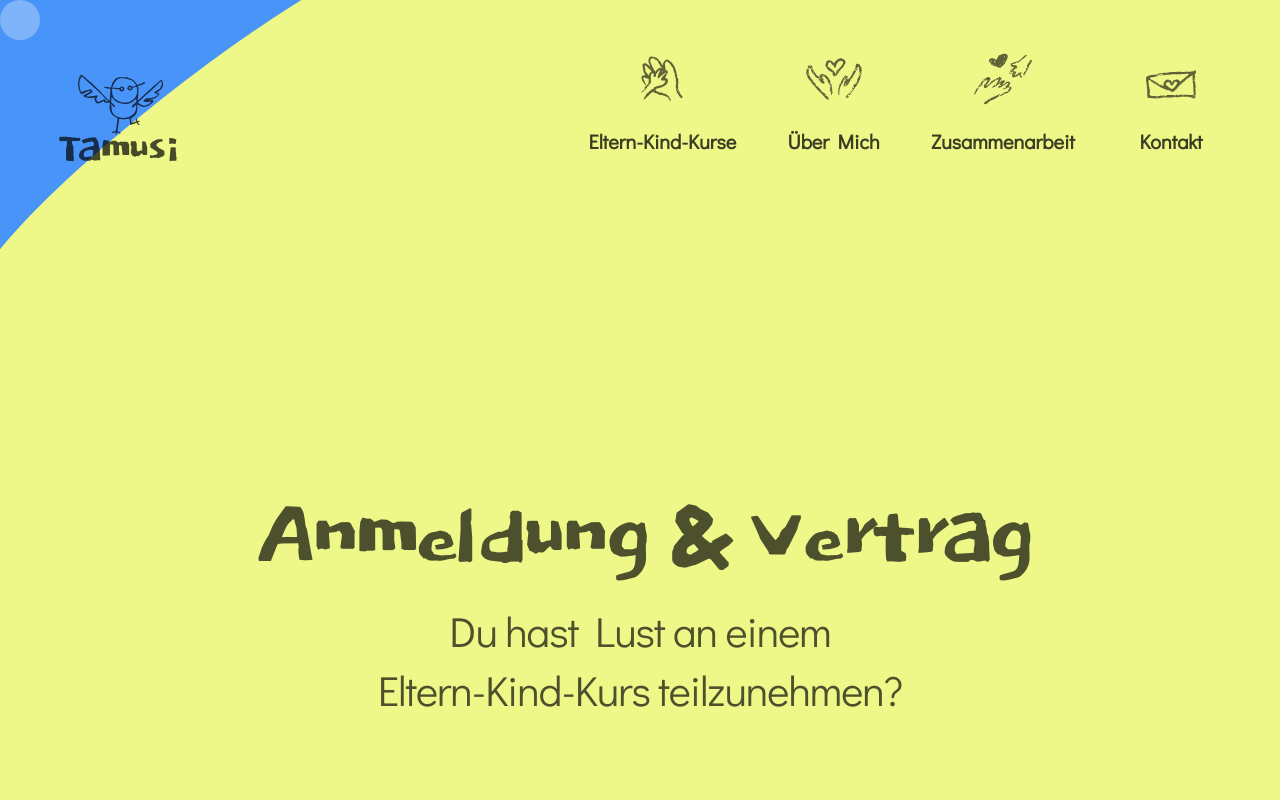
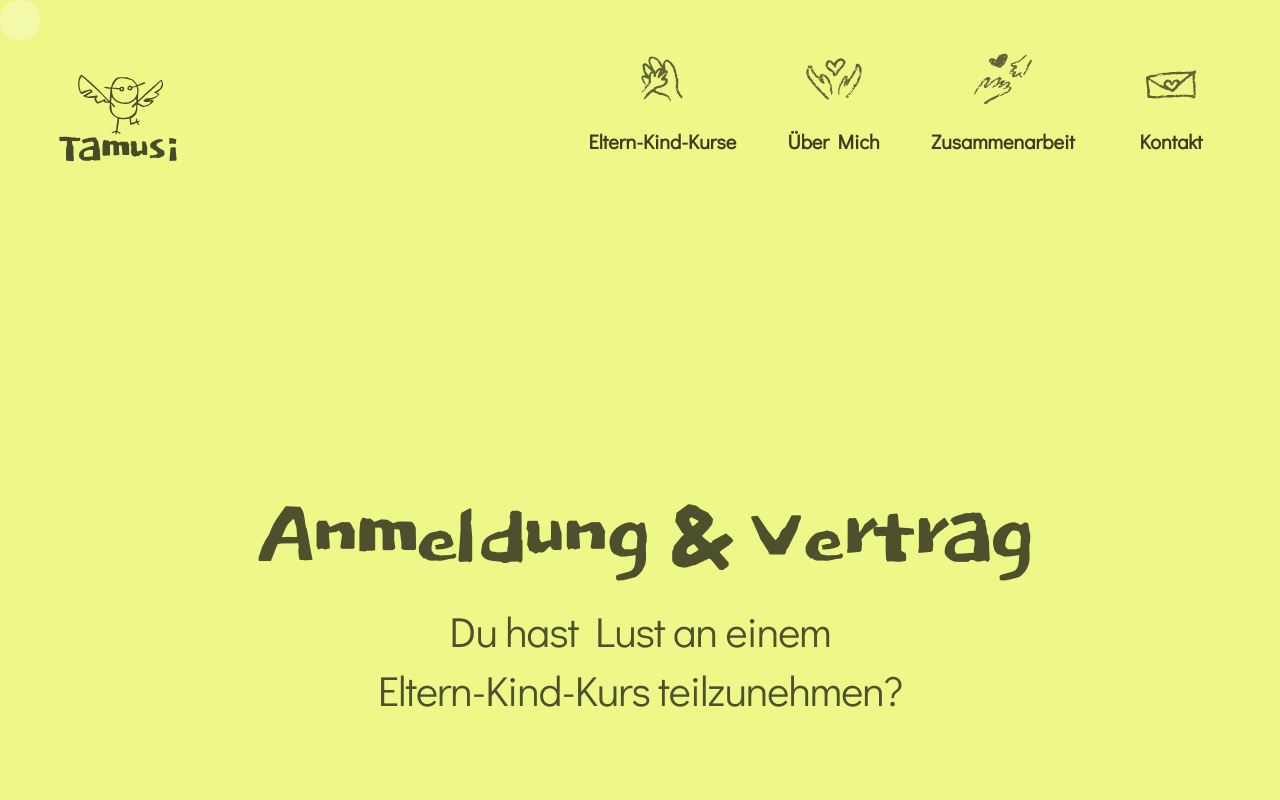
Before and after one commit to aeonyuonmiller/laura, a Next.js app: page /vertrag in a window 1280 px wide. Shown: the top 800 px of the page. Built offline with nearby package versions, Linux system fonts and the light colour scheme.

Commit message:
corrected bg-color

```diff
--- a/src/pages/vertrag.jsx
+++ b/src/pages/vertrag.jsx
@@ -43,7 +43,7 @@ export default function Home() {
                 <Background2 color="#eef888" />
 
                 <Transition>
-                    <motion.div ref={container} style={{ opacity, scale }} className="bound xl" id="elternkind">
+                    <motion.div ref={container} style={{ opacity, scale }} className="bound xl" id="vertrag">
                         <motion.h1 variants={hlone} initial="hidden" animate="enter" exit="exit">
                             Anmeldung & Vertrag</motion.h1>
                         <motion.h2 className="center" variants={hltwo} initial="hidden" animate="enter" exit="exit">
--- a/src/styles/globals.css
+++ b/src/styles/globals.css
@@ -474,6 +474,10 @@ body:has(#zusammenarbeit) {
 
 body:has(#impressum) {
   background-color: #af70f3;
+}
+
+body:has(#vertrag) {
+  background-color: #eef888;
 }
 
 input {
```
